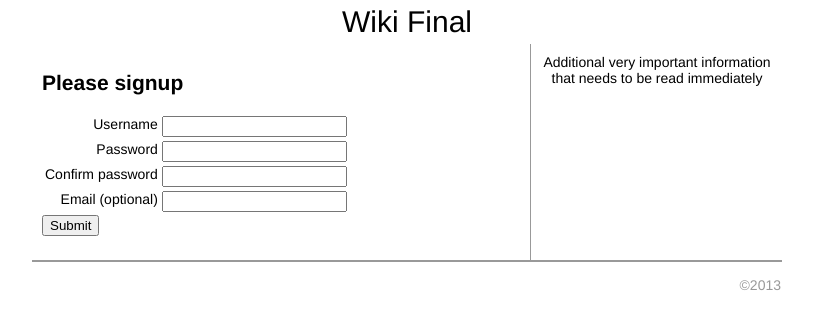
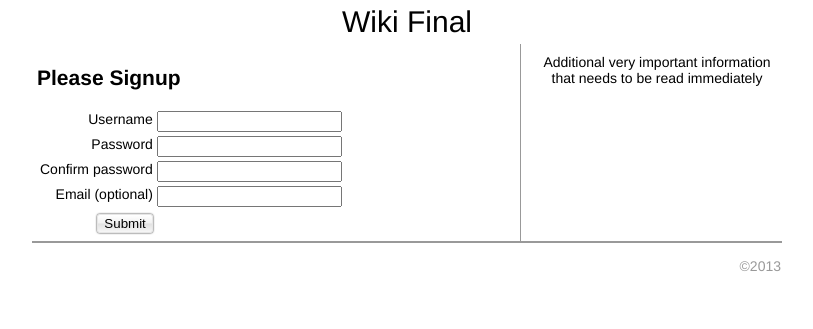
Before and after one commit to bl00m/wiki, a Python web app: template templates/signup.html in a window 1280 px wide. Shown: the top 329 px of the page, without its empty margins (233-1046 px from the left). Run offline with Jinja, Linux system fonts and the light colour scheme; the template is opened without the code that fills it, so the values that code supplies are empty.

Commit message:
submit styling

```diff
--- a/static/main.css
+++ b/static/main.css
@@ -38,7 +38,7 @@ body, html {
 #main {
 	float:left;
 	width: 478px;
-	padding: 10px;
+	padding: 5px;
 	border-right:1px solid #999;
 }
 
@@ -68,3 +68,19 @@ body, html {
 	display:block;
 	text-align: right;
 }
+
+#submit {
+	margin-top: 3px;
+	float:right;
+	border: 1px solid #e6e6e6;
+	border-radius: 3px;
+	box-shadow: 0 0 2px rgba(0,0,0,1.0);
+	background: #fff;
+	background : -webkit-gradient(linear, left top, left bottom, color-stop(0%,#ffffff), color-stop(49%,#f1f1f1), color-stop(51%,#e1e1e1), color-stop(100%,#f6f6f6));
+	background : -moz-linear-gradient(top, #ffffff 0%, #f1f1f1 49%, #e1e1e1 51%, #f6f6f6 100%);
+	background : -webkit-linear-gradient(top, #ffffff 0%, #f1f1f1 49%, #e1e1e1 51%, #f6f6f6 100%);
+	background : -o-linear-gradient(top, #ffffff 0%, #f1f1f1 49%, #e1e1e1 51%, #f6f6f6 100%);
+	background : -ms-linear-gradient(top, #ffffff 0%, #f1f1f1 49%, #e1e1e1 51%, #f6f6f6 100%);
+	background : linear-gradient(top, #ffffff 0%, #f1f1f1 49%, #e1e1e1 51%, #f6f6f6 100%);
+	filter : progid:DXImageTransform.Microsoft.gradient( startColorstr='#ffffff', endColorstr='#f6f6f6',GradientType=0 );
+}
--- a/templates/base.html
+++ b/templates/base.html
@@ -28,7 +28,6 @@
 
 			Maecenas eu velit nec magna venenatis consequat. In neque. Vivamus pellentesque, lacus eu aliquet semper, lorem metus rhoncus metus, a ornare orci ante a diam. Nunc sem nisl, aliquet quis, elementum nec, imperdiet in, wisi. Proin in lorem. Etiam molestie diam eget ante. Morbi quis tortor id lacus mollis venenatis. Lorem ipsum dolor sit amet, consectetuer adipiscing elit. Aliquam vel orci sit amet tellus mollis eleifend. Donec urna diam, viverra eget, ultricies gravida, ultrices eu, erat. Proin vel arcu. Sed diam. Cras hendrerit arcu sed augue. Sed justo felis, luctus a, accumsan in, tincidunt facilisis, libero. Phasellus eu eros.
 			{% endblock %}
-		</p>
 		</div>
 
 		<div id='sidebar'>
--- a/templates/signup.html
+++ b/templates/signup.html
@@ -2,7 +2,7 @@
 
 {% block content %}
 <form method='post'>
-	<h2> Please signup</h2>
+	<h2> Please Signup</h2>
 	<table>
 		<tr>
 			<td id='label'>
@@ -51,7 +51,12 @@
 				{{error_email}}
 			</td>
 		</tr>
+
+		<tr>
+			<td>
+				<input id='submit' type='submit' value='Submit'/>
+			</td>
+		</tr>
 	</table>
-	<input type='submit' text='Submit'/>
 </form>
 {% endblock %}
```
Also changed, not shown: main.py (+15 -1 lines), templates/editpage.html (added, +9 -0 lines), templates/login.html (+6 -1 lines), 1 other file.
